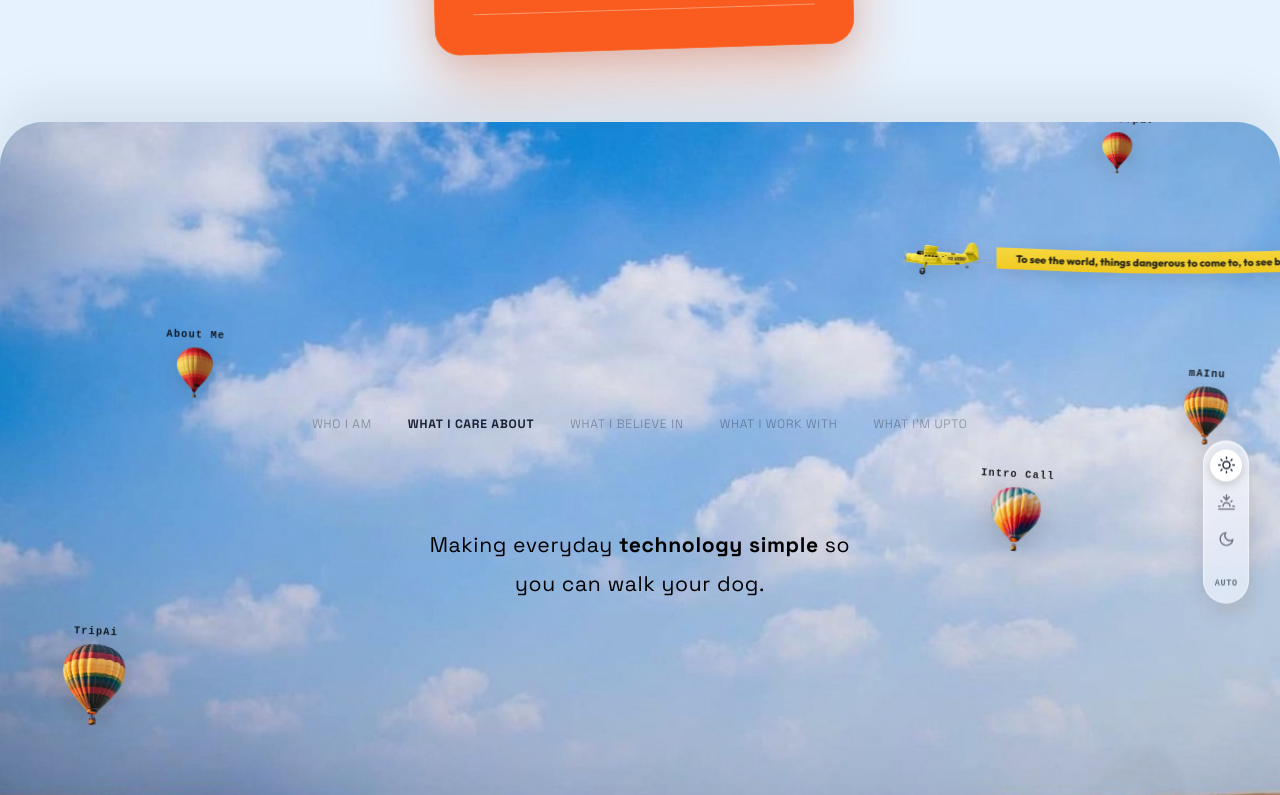
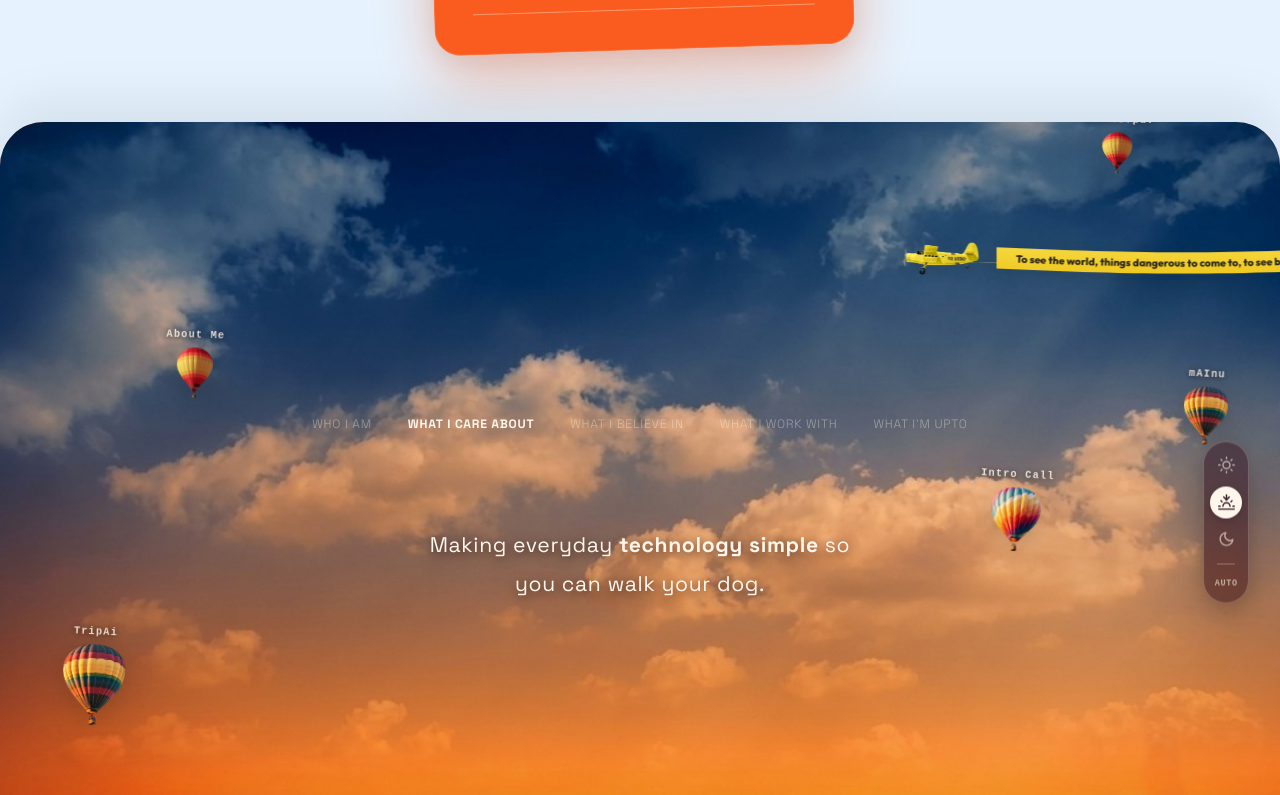
Before and after one commit to rishabhsurpariya/rishabhsurpariya, a React (Vite) app: page / in a window 1280 px wide. Shown: the part 10180-10975 px from the top of the page. Built offline with nearby package versions, Linux system fonts and the light colour scheme; a web font is replaced by a local one.

Commit message:
Set default mode of sky interactive page to sunset

```diff
--- a/src/components/ui/sky-interactive-page.css
+++ b/src/components/ui/sky-interactive-page.css
@@ -47,6 +47,18 @@
 .sky-bg-night {
   background-image: url('/page2/night.png');
   opacity: 0;
+}
+
+.sky-page-section[data-theme="day"] {
+  background-color: #87ceeb;
+}
+
+.sky-page-section[data-theme="sunset"] {
+  background-color: #e58c65;
+}
+
+.sky-page-section[data-theme="night"] {
+  background-color: #0b1220;
 }
 
 .sky-page-section[data-theme="day"] .sky-bg-day {
--- a/src/components/ui/sky-interactive-page.jsx
+++ b/src/components/ui/sky-interactive-page.jsx
@@ -222,7 +222,7 @@ const SHOOTING_STARS = [
 
 export function SkyInteractivePage({ onOpenResume, onOpenBooking }) {
   // Mode: 'day' | 'sunset' | 'night'
-  const [theme, setTheme] = useState('day');
+  const [theme, setTheme] = useState('sunset');
   const [isAuto, setIsAuto] = useState(false);
   const [activeTab, setActiveTab] = useState(0);
   const [hoveredCraftId, setHoveredCraftId] = useState(null);
```
